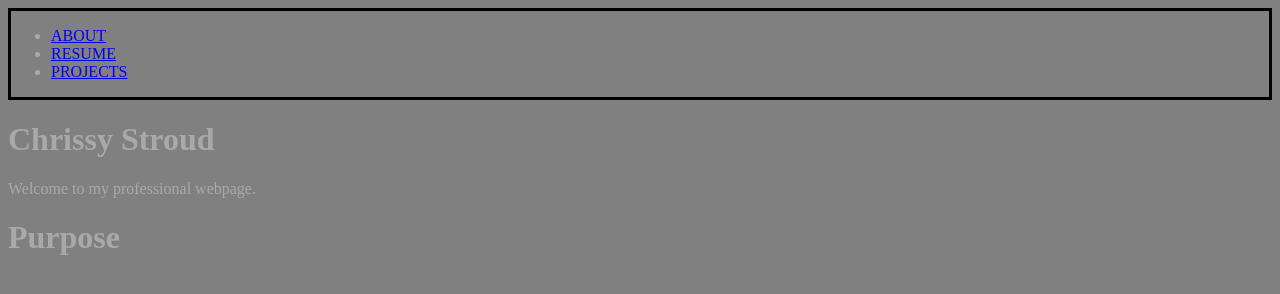
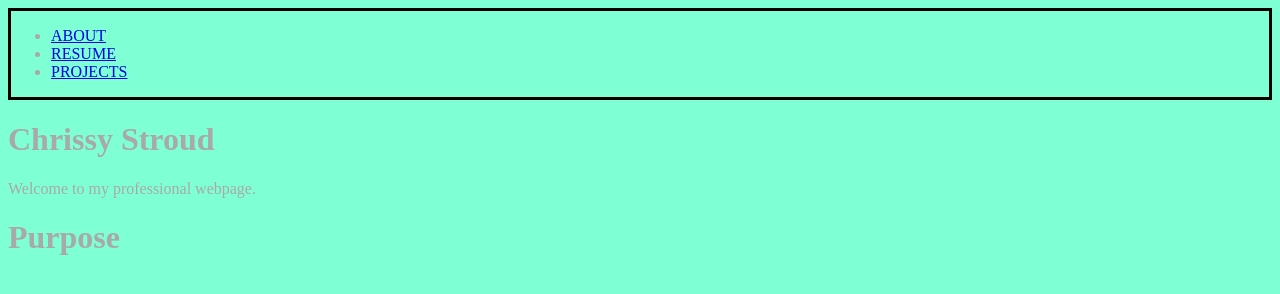
Before and after one commit to cstroud6/cstroud6.github.io, a plain HTML site: page index.html in a window 1280 px wide. Drawn offline with Linux system fonts and the light colour scheme.

Commit message:
change background color

```diff
--- a/style.css
+++ b/style.css
@@ -1,6 +1,6 @@
 /*Chrissy Stroud-HW7*/
 
 body{
-    background-color: grey;
+    background-color: aquamarine;
     color: darkgray;
 }
```
